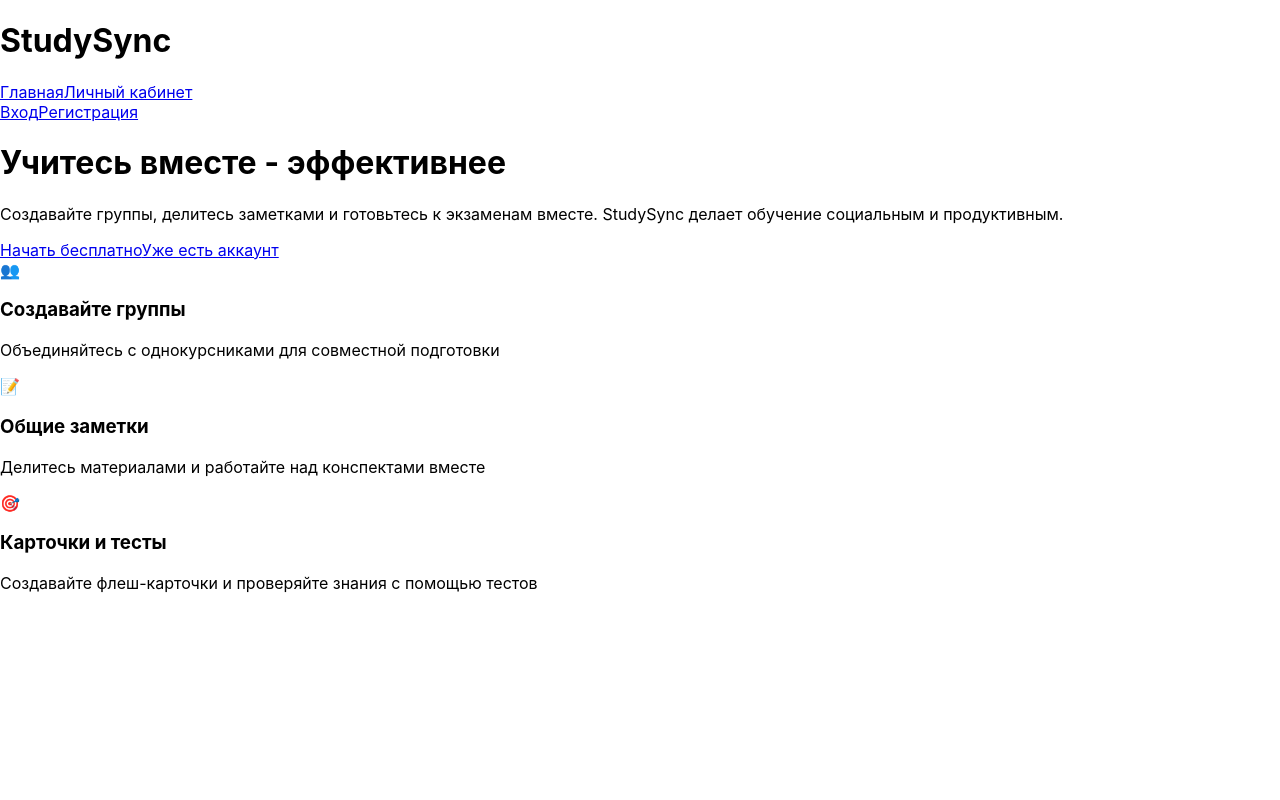
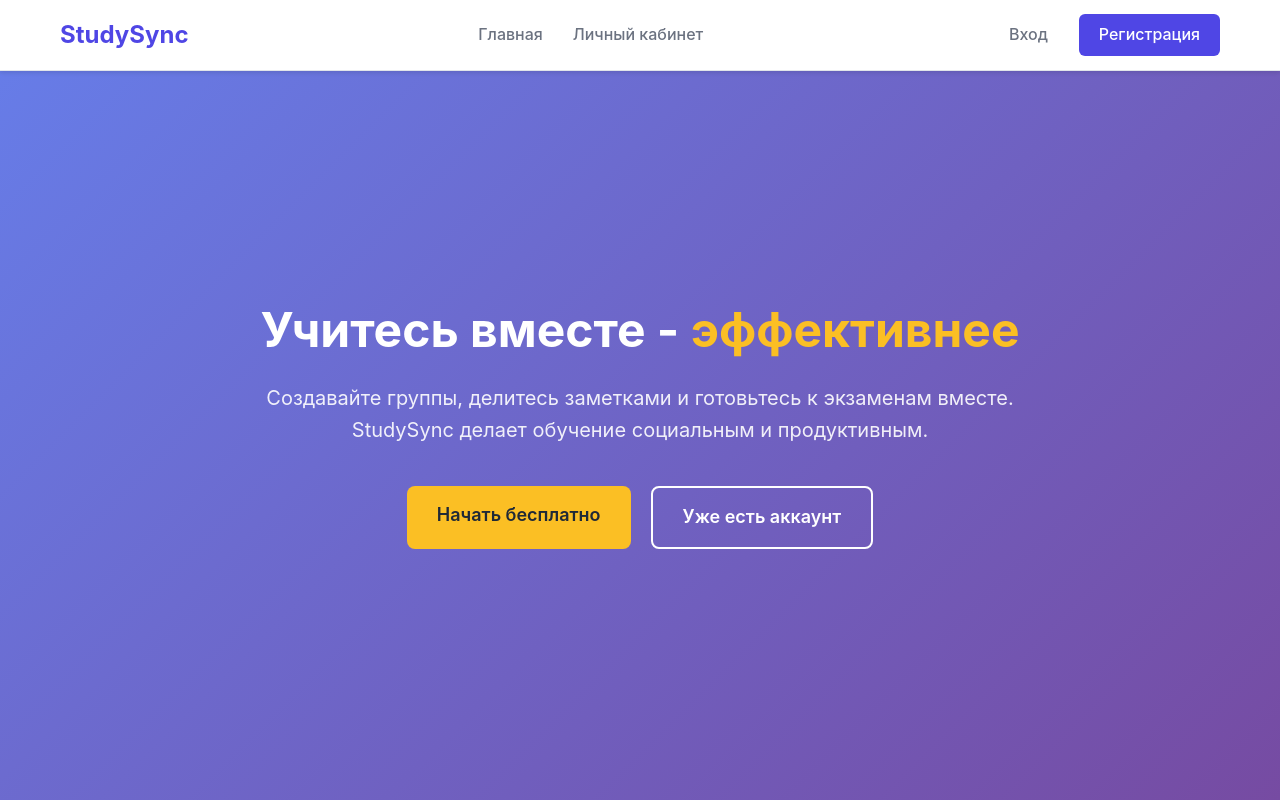
Before and after one commit to hermanasoul/StudySync, a React (Create React App) app in the folder client/: page / in a window 1280 px wide. Built offline with nearby package versions, Linux system fonts and the light colour scheme.

Commit message:
Folder fixed and rewritten, tailwindcss broke the version

```diff
--- a/client/package.json
+++ b/client/package.json
@@ -11,7 +11,7 @@
     "react": "^19.2.0",
     "react-dom": "^19.2.0",
     "react-router-dom": "^7.9.4",
-    "react-scripts": "5.0.1",
+    "react-scripts": "^0.0.0",
     "web-vitals": "^2.1.4"
   },
   "scripts": {
@@ -39,6 +39,7 @@
     ]
   },
   "devDependencies": {
+    "@tailwindcss/postcss7-compat": "^2.2.17",
     "autoprefixer": "^10.4.21",
     "postcss": "^8.5.6",
     "tailwindcss": "^4.1.15"
--- a/client/postcss.config.js
+++ b/client/postcss.config.js
@@ -1,6 +1,6 @@
 module.exports = {
   plugins: {
-    tailwindcss: {},
+    '@tailwindcss/postcss7-compat': {},
     autoprefixer: {},
   },
 }
--- /dev/null
+++ b/client/src/components/Header.css
@@ -0,0 +1,85 @@
+.header {
+  background: white;
+  box-shadow: 0 2px 4px rgba(0,0,0,0.1);
+  border-bottom: 1px solid #e1e5e9;
+  position: fixed;
+  top: 0;
+  left: 0;
+  right: 0;
+  z-index: 1000;
+}
+
+.header-content {
+  max-width: 1200px;
+  margin: 0 auto;
+  display: flex;
+  justify-content: space-between;
+  align-items: center;
+  height: 70px;
+  padding: 0 20px;
+}
+
+.logo {
+  font-size: 24px;
+  font-weight: bold;
+  color: #4f46e5;
+  text-decoration: none;
+}
+
+.nav {
+  display: flex;
+  gap: 30px;
+}
+
+.nav-link {
+  color: #6b7280;
+  text-decoration: none;
+  font-weight: 500;
+  transition: color 0.2s;
+}
+
+.nav-link:hover {
+  color: #4f46e5;
+}
+
+.header-buttons {
+  display: flex;
+  gap: 15px;
+  align-items: center;
+}
+
+.btn-login {
+  color: #6b7280;
+  text-decoration: none;
+  padding: 8px 16px;
+  font-weight: 500;
+  transition: color 0.2s;
+}
+
+.btn-login:hover {
+  color: #4f46e5;
+}
+
+.btn-primary {
+  background: #4f46e5;
+  color: white;
+  padding: 8px 20px;
+  border-radius: 6px;
+  text-decoration: none;
+  font-weight: 500;
+  transition: background 0.2s;
+}
+
+.btn-primary:hover {
+  background: #4338ca;
+}
+
+@media (max-width: 768px) {
+  .nav {
+    display: none;
+  }
+
+  .header-content {
+    padding: 0 15px;
+  }
+}
--- a/client/src/components/Header.js
+++ b/client/src/components/Header.js
@@ -1,40 +1,18 @@
 import React from 'react';
+import './Header.css';
 
 const Header = () => {
   return (
-    <header className="bg-white shadow-sm border-b">
-      <div className="max-w-7xl mx-auto px-4 sm:px-6 lg:px-8">
-        <div className="flex justify-between items-center h-16">
-          {/* Логотип */}
-          <div className="flex items-center">
-            <div className="flex-shrink-0">
-              <h1 className="text-2xl font-bold text-primary-600">StudySync</h1>
-            </div>
-            <nav className="hidden md:ml-6 md:flex space-x-8">
-              <a href="/" className="text-gray-500 hover:text-gray-700 px-3 py-2 text-sm font-medium">
-                Главная
-              </a>
-              <a href="/dashboard" className="text-gray-500 hover:text-gray-700 px-3 py-2 text-sm font-medium">
-                Личный кабинет
-              </a>
-            </nav>
-          </div>
-
-          {/* Кнопки входа/регистрации */}
-          <div className="flex items-center space-x-4">
-            <a
-              href="/login"
-              className="text-gray-500 hover:text-gray-700 px-3 py-2 text-sm font-medium"
-            >
-              Вход
-            </a>
-            <a
-              href="/signup"
-              className="bg-primary-500 text-white hover:bg-primary-600 px-4 py-2 rounded-md text-sm font-medium"
-            >
-              Регистрация
-            </a>
-          </div>
+    <header className="header">
+      <div className="header-content">
+        <a href="/" className="logo">StudySync</a>
+        <nav className="nav">
+          <a href="/" className="nav-link">Главная</a>
+          <a href="/dashboard" className="nav-link">Личный кабинет</a>
+        </nav>
+        <div className="header-buttons">
+          <a href="/login" className="btn-login">Вход</a>
+          <a href="/signup" className="btn-primary">Регистрация</a>
         </div>
       </div>
     </header>
--- a/client/src/index.css
+++ b/client/src/index.css
@@ -1,3 +1,9 @@
+* {
+  margin: 0;
+  padding: 0;
+  box-sizing: border-box;
+}
+
 body {
   margin: 0;
   font-family: -apple-system, BlinkMacSystemFont, 'Segoe UI', 'Roboto', 'Oxygen',
@@ -5,9 +11,14 @@ body {
     sans-serif;
   -webkit-font-smoothing: antialiased;
   -moz-osx-font-smoothing: grayscale;
+  line-height: 1.6;
 }
 
 code {
   font-family: source-code-pro, Menlo, Monaco, Consolas, 'Courier New',
     monospace;
 }
+
+a {
+  text-decoration: none;
+}
--- /dev/null
+++ b/client/src/pages/HomePage.css
@@ -0,0 +1,96 @@
+.home-page {
+  min-height: 100vh;
+}
+
+.hero {
+  background: linear-gradient(135deg, #667eea 0%, #764ba2 100%);
+  min-height: 100vh;
+  display: flex;
+  align-items: center;
+  justify-content: center;
+  padding: 70px 20px 20px;
+}
+
+.hero-content {
+  text-align: center;
+  max-width: 800px;
+  color: white;
+}
+
+.hero-title {
+  font-size: 48px;
+  font-weight: bold;
+  margin-bottom: 24px;
+  line-height: 1.2;
+}
+
+.highlight {
+  color: #fbbf24;
+}
+
+.hero-subtitle {
+  font-size: 20px;
+  margin-bottom: 40px;
+  line-height: 1.6;
+  opacity: 0.9;
+}
+
+.button-group {
+  display: flex;
+  gap: 20px;
+  justify-content: center;
+  flex-wrap: wrap;
+}
+
+.btn {
+  padding: 15px 30px;
+  border-radius: 8px;
+  text-decoration: none;
+  font-weight: 600;
+  font-size: 18px;
+  transition: all 0.3s ease;
+  min-width: 200px;
+}
+
+.btn-filled {
+  background: #fbbf24;
+  color: #1f2937;
+}
+
+.btn-filled:hover {
+  background: #f59e0b;
+  transform: translateY(-2px);
+  box-shadow: 0 8px 25px rgba(251, 191, 36, 0.3);
+}
+
+.btn-outline {
+  border: 2px solid white;
+  color: white;
+  background: transparent;
+}
+
+.btn-outline:hover {
+  background: white;
+  color: #667eea;
+  transform: translateY(-2px);
+}
+
+@media (max-width: 768px) {
+  .hero-title {
+    font-size: 36px;
+  }
+
+  .hero-subtitle {
+    font-size: 18px;
+  }
+
+  .button-group {
+    flex-direction: column;
+    align-items: center;
+  }
+
+  .btn {
+    width: 100%;
+    max-width: 300px;
+  }
+}
--- a/client/src/pages/HomePage.js
+++ b/client/src/pages/HomePage.js
@@ -1,66 +1,30 @@
 import React from 'react';
 import Header from '../components/Header';
+import './HomePage.css';
 
 const HomePage = () => {
   return (
-    <div className="min-h-screen bg-gradient-to-br from-blue-50 to-indigo-100">
+    <div className="home-page">
       <Header />
-
-      {/* ???Герой секция */}
-      <main className="max-w-7xl mx-auto px-4 sm:px-6 lg:px-8 py-12">
-        <div className="text-center">
-          <h1 className="text-4xl md:text-6xl font-bold text-gray-900 mb-6">
-            Учитесь вместе -
-            <span className="text-primary-600"> эффективнее</span>
+      <div className="hero">
+        <div className="hero-content">
+          <h1 className="hero-title">
+            Учитесь вместе - <span className="highlight">эффективнее</span>
           </h1>
-          <p className="text-xl text-gray-600 mb-8 max-w-3xl mx-auto">
+          <p className="hero-subtitle">
             Создавайте группы, делитесь заметками и готовьтесь к экзаменам вместе.
             StudySync делает обучение социальным и продуктивным.
           </p>
-
-          <div className="flex flex-col sm:flex-row gap-4 justify-center">
-            <a
-              href="/signup"
-              className="bg-primary-500 text-white px-8 py-3 rounded-lg text-lg font-semibold hover:bg-primary-600 transition-colors"
-            >
+          <div className="button-group">
+            <a href="/signup" className="btn btn-filled">
               Начать бесплатно
             </a>
-            <a
-              href="/login"
-              className="border border-primary-500 text-primary-500 px-8 py-3 rounded-lg text-lg font-semibold hover:bg-primary-50 transition-colors"
-            >
+            <a href="/login" className="btn btn-outline">
               Уже есть аккаунт
             </a>
           </div>
         </div>
-
-        {/* Преимущества */}
-        <div className="mt-20 grid grid-cols-1 md:grid-cols-3 gap-8">
-          <div className="bg-white p-6 rounded-xl shadow-sm">
-            <div className="w-12 h-12 bg-green-100 rounded-lg flex items-center justify-center mb-4">
-              <span className="text-2xl">👥</span>
-            </div>
-            <h3 className="text-xl font-semibold mb-2">Создавайте группы</h3>
-            <p className="text-gray-600">Объединяйтесь с однокурсниками для совместной подготовки</p>
-          </div>
-
-          <div className="bg-white p-6 rounded-xl shadow-sm">
-            <div className="w-12 h-12 bg-blue-100 rounded-lg flex items-center justify-center mb-4">
-              <span className="text-2xl">📝</span>
-            </div>
-            <h3 className="text-xl font-semibold mb-2">Общие заметки</h3>
-            <p className="text-gray-600">Делитесь материалами и работайте над конспектами вместе</p>
-          </div>
-
-          <div className="bg-white p-6 rounded-xl shadow-sm">
-            <div className="w-12 h-12 bg-purple-100 rounded-lg flex items-center justify-center mb-4">
-              <span className="text-2xl">🎯</span>
-            </div>
-            <h3 className="text-xl font-semibold mb-2">Карточки и тесты</h3>
-            <p className="text-gray-600">Создавайте флеш-карточки и проверяйте знания с помощью тестов</p>
-          </div>
-        </div>
-      </main>
+      </div>
     </div>
   );
 };
--- a/client/src/services/api.js
+++ b/client/src/services/api.js
@@ -1,9 +1,7 @@
 import axios from 'axios';
 
-// базовый URL
 const API_BASE_URL = 'http://localhost:5000/api';
 
-// настройки
 const api = axios.create({
   baseURL: API_BASE_URL,
   headers: {
@@ -11,7 +9,6 @@ const api = axios.create({
   },
 });
 
-// API функции
 export const authAPI = {
   register: (userData) => api.post('/auth/register', userData),
   login: (credentials) => api.post('/auth/login', credentials),
```
Also changed, not shown: 1 other file (tests, documents, lock files or other folders).
